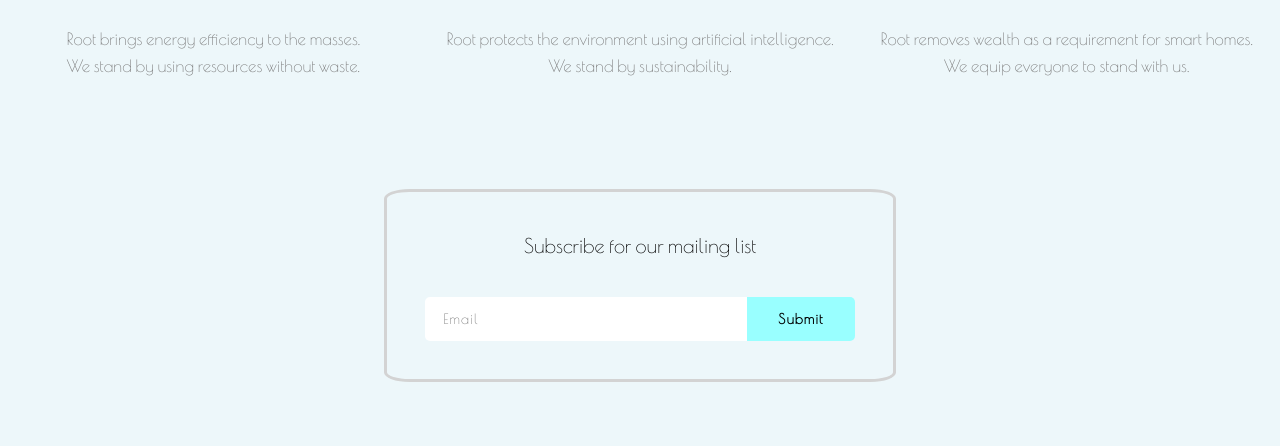
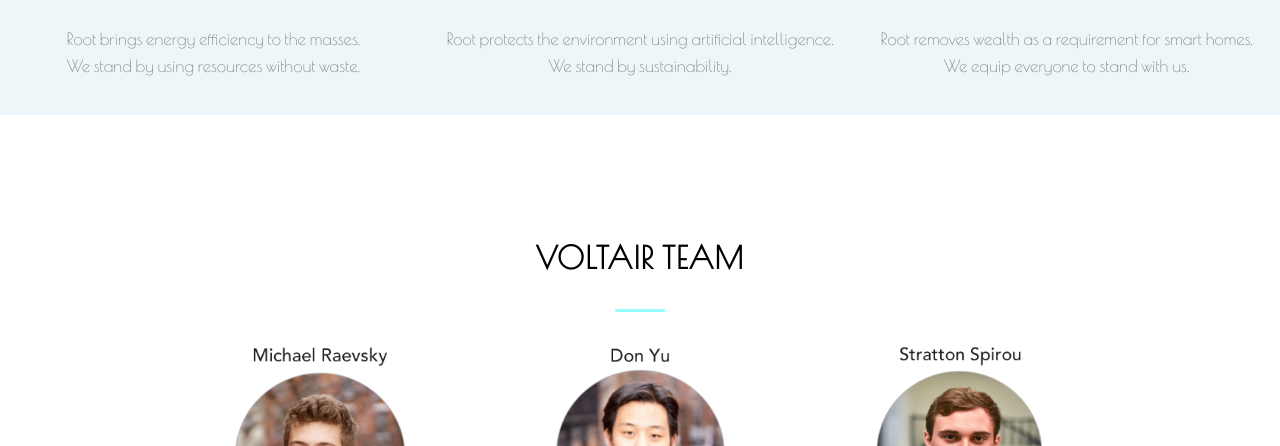
Before and after one commit to lawrencechoi96/dnyu.github.io, a plain HTML site: page index.html in a window 1280 px wide. Shown: the part 2699-3145 px from the top of the page. Drawn offline with nearby package versions, Linux system fonts and the light colour scheme.

Commit message:
remove mailchimp

```diff
--- a/index.html
+++ b/index.html
@@ -233,18 +233,9 @@
                     <p class="text-muted">Root removes wealth as a requirement for smart homes.<br> We equip everyone to stand with us.</p>
                 </div>
             </div>
+            <br><br>
         </div>
-    	<div class=" row" >
-	        <form action="//turingsensors.us12.list-manage.com/subscribe/post?u=ff3325cd38736cd5b311e8907&amp;id=b9e68449bf" method="post" name="mc-embedded-subscribe-form" class="validate" target="_blank">
-	            <div class="headermc">
-	             <p>Subscribe for our mailing list</p>
-	            </div>
-	            <div class="input">
-	            <input type="text" class="button" id="emailsub" name="email" placeholder="Email">
-	            <input type="submit" class="button" id="submit" value="Submit">
-	            </div>
-	        </form>
-   		</div>
+
    	</section>
 
     <!-- Team Section -->
```
